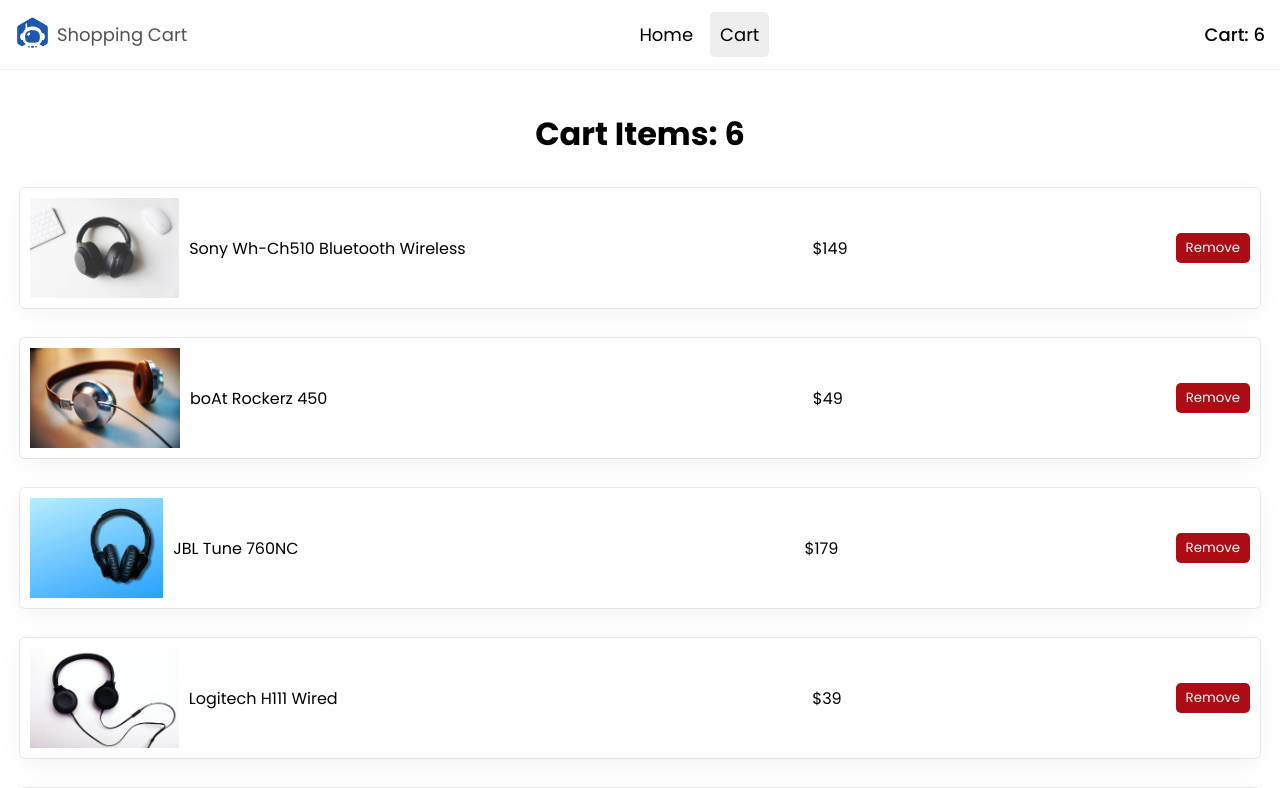
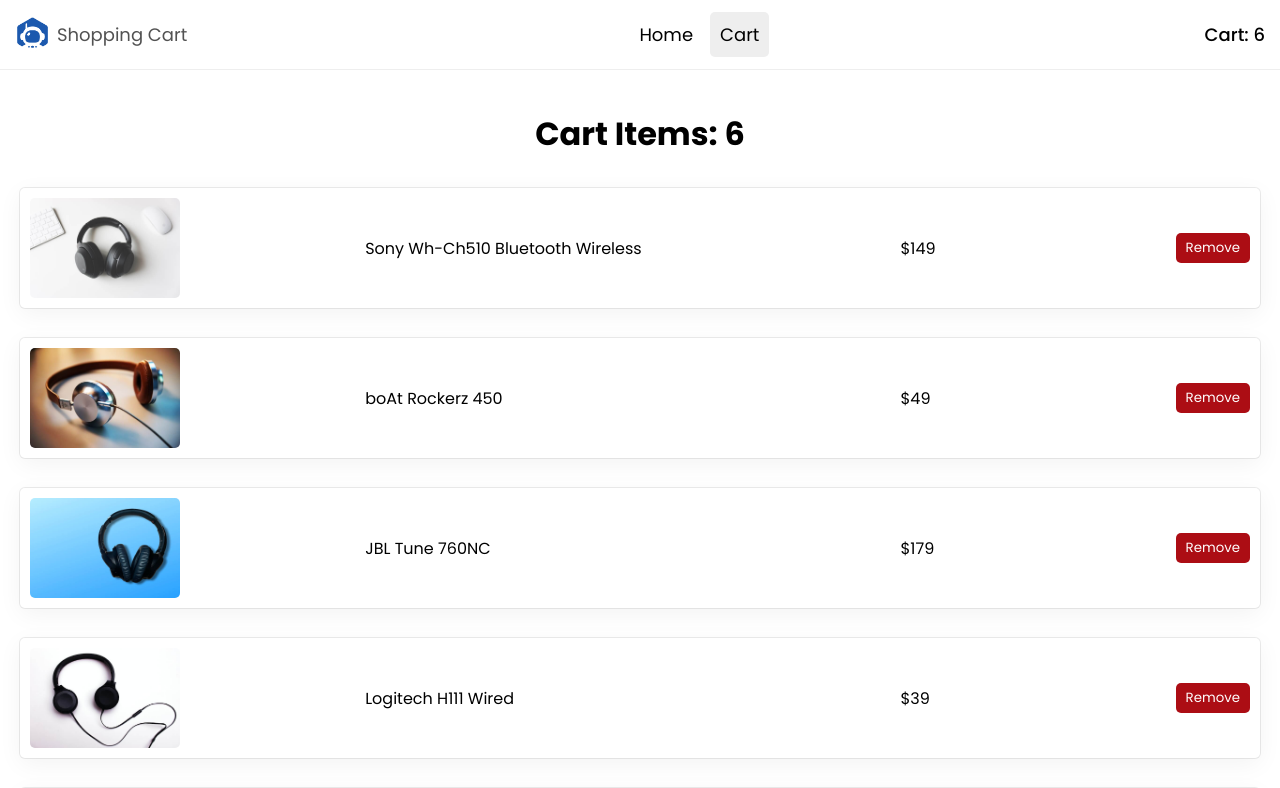
Before and after one commit to BrandonDoesEmails/shoppingcartbc, a React (Vite) app: page /cart in a window 1280 px wide. Shown: the top 788 px of the page. Built offline with nearby package versions, Linux system fonts and the light colour scheme.

Commit message:
all style issues fixed

```diff
--- a/src/App.css
+++ b/src/App.css
@@ -50,7 +50,7 @@
   font-weight: 500;
 }
 
-.card {
+.productCard {
   width: 350px;
   box-shadow: var(--box-shadow);
   display: flex;
@@ -61,7 +61,7 @@
   border-radius: 5px;
 }
 
-.card img {
+.productCard img {
   max-width: 100%;
   height: 250px;
   object-fit: cover;
@@ -69,24 +69,22 @@
   border-radius: 5px;
 }
 
-.card p {
-  font-size: 18px;
-  font-weight: 500;
+.productCard .name {
   margin: 10px 0;
 }
 
-.card div {
+.productCard .action {
   display: flex;
   justify-content: space-between;
   align-items: center;
-  margin: 10px 0;
 }
 
-.card div p {
-  margin: 0;
+.productCard p {
+  font-size: 18px;
+  font-weight: 500;
 }
 
-.card div button {
+.productCard button {
   background-color: #1c58ae;
   border-radius: 5px;
   border: 0;
@@ -97,8 +95,16 @@
   cursor: pointer;
 }
 
-.card div button:hover {
+.productCard button:hover {
   background-color: #103f80;
+}
+
+.productCard .remove{
+  background-color: #ac0d14;
+}
+
+.productCard .remove:hover{
+  background-color: #8e090f;
 }
 
 .cart {
@@ -109,43 +115,41 @@
   text-align: center;
 }
 
-.cart-card {
+.cartCard {
   display: flex;
+  justify-content: space-between;
   align-items: center;
   box-shadow: var(--box-shadow);
-  justify-content: space-between;
+  border-radius: 5px;
   margin: 30px 10px;
   padding: 10px;
+}
+
+.cartCard img {
+  width: 150px;
+  height: 100px;
+  margin-right: 10px;
   border-radius: 5px;
 }
 
-.cart-card img {
-  height: 100px;
-  width: 150px;
-  margin-right: 10px;
-}
-.cart-card div {
-  display: flex;
-  width: 100%;
-  justify-content: space-between;
-  align-items: center;
-}
-
-
-.cart-card .productName {
+.cartCard .productName {
   width: 350px;
   margin-right: 10px;
 }
 
-.cart-card .productPrice {
+.cartCard .productPrice {
   width: 100px;
 }
 
-.cart-card button {
+.cartCard button {
   background-color: #ac0d14;
   border: 0;
+  color: #fff;
   border-radius: 5px;
-  color: #fff;
+  padding: 5px 10px;
   cursor: pointer;
-  padding: 5px 10px;
 }
+
+.cartCard button:hover {
+  background-color: #8e090f;
+}
--- a/src/Pages/Cart.jsx
+++ b/src/Pages/Cart.jsx
@@ -1,4 +1,4 @@
-import CartItemsCard from "../components/CartItemsCard";
+import CartCard from "../components/CartCard";
 import { list } from "../consts/consts";
 import { useTitle } from '../hooks/useTitle';
 
@@ -10,7 +10,7 @@
         <div className="cart">
             <h1>Cart Items: 6</h1>
             <div className="item-list">
-                {list.map((item) => (<CartItemsCard key={item.name} {...item}  />
+                {list.map((item) => (<CartCard key={item.name} {...item}  />
                 ))}
             </div>
           </div>
--- a/src/Pages/Home.jsx
+++ b/src/Pages/Home.jsx
@@ -1,4 +1,4 @@
-import Card from '../components/Card';
+import ProductCard from '../components/ProductCard';
 import { list } from '../consts/consts';
 import { useTitle } from '../hooks/useTitle';
 
@@ -7,7 +7,7 @@
   return (
     <main>
         {list.map((item) => (
-          <Card key={item.name} {...item} />
+          <ProductCard key={item.name} {...item} />
         ))}
     </main>
   )
--- a/src/components/Card.jsx
+++ /dev/null
@@ -1,17 +0,0 @@
-import image from '../assets/1001.png'
-
-const Card = ({img, name, price}) => {
-  return (
-    <div className='card'>
-        <img src={img} alt={name} />
-        <p>{name}</p>
-        <div>
-            <p>${price}</p>
-            <button>Add To Cart</button>
-        </div>
-
-    </div>
-  )
-}
-
-export default Card
--- /dev/null
+++ b/src/components/CartCard.jsx
@@ -0,0 +1,12 @@
+const CartCard = ({img, name, price}) => {
+  return (
+    <div className="cartCard">
+        <img src={img} alt={name} />
+        <p className="productName">{name}</p>
+        <p className="productPrice">${price}</p>
+        <button>Remove</button>
+    </div>
+  )
+}
+
+export default CartCard
--- a/src/components/CartItemsCard.jsx
+++ /dev/null
@@ -1,14 +0,0 @@
-const CartItemsCard = ({img, name, price}) => {
-  return (
-    <div className="cart-card">
-        <img src={img} alt={name} />
-        <div>
-            <p className="productName">{name}</p>
-            <p className="productPrice">${price}</p>
-            <button>Remove</button>
-        </div>
-    </div>
-  )
-}
-
-export default CartItemsCard
--- /dev/null
+++ b/src/components/ProductCard.jsx
@@ -0,0 +1,15 @@
+const ProductCard = ({img, name, price}) => {
+  return (
+    <div className='productCard'>
+        <img src={img} alt={name} />
+        <p className="name">{name}</p>
+        <div className="action">
+            <p>${price}</p>
+            <button>Add To Cart</button>
+        </div>
+
+    </div>
+  )
+}
+
+export default ProductCard
```
